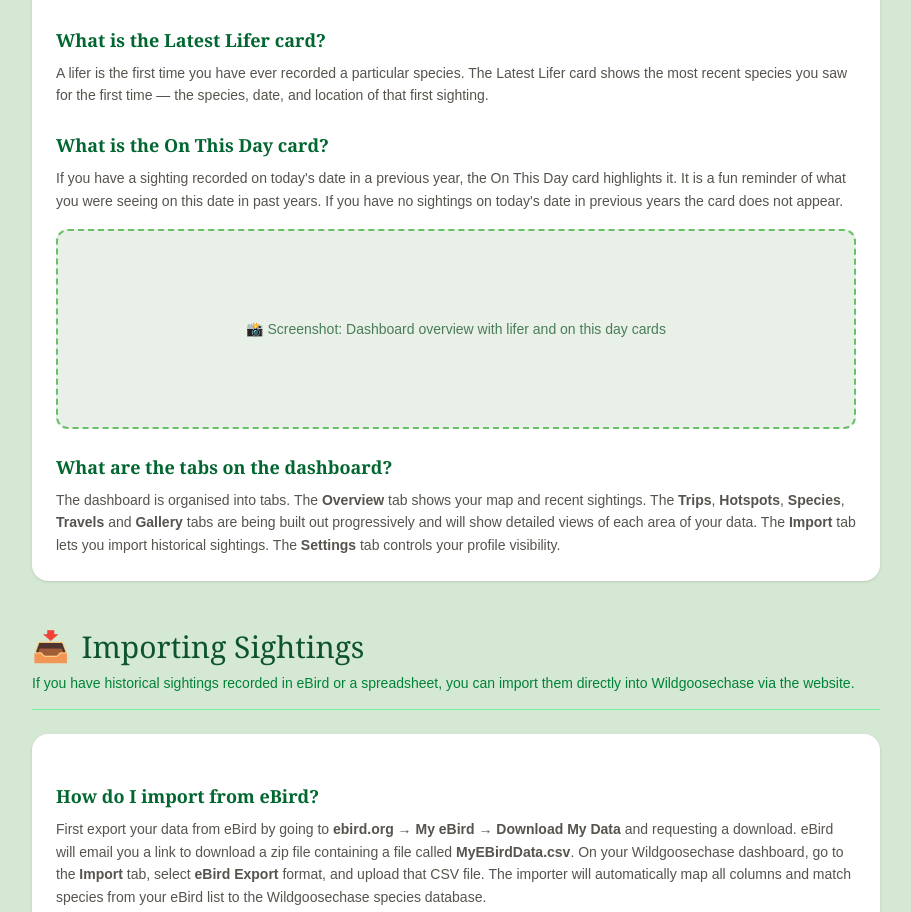
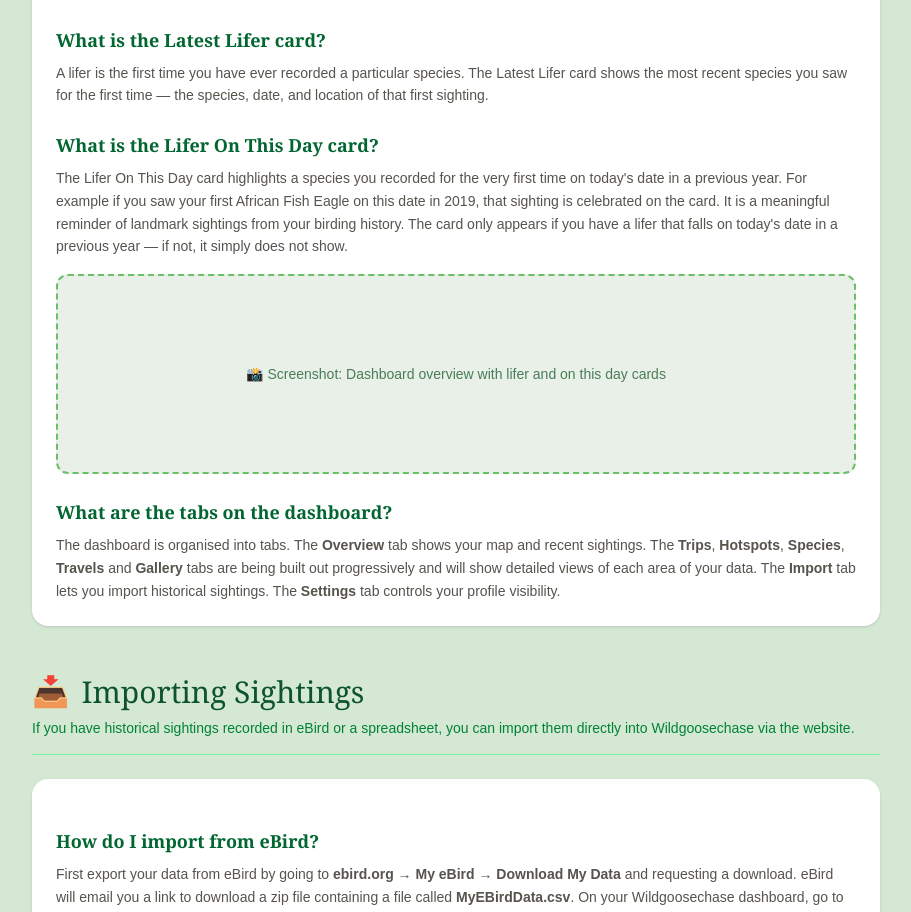
Before and after one commit to jdwildgoosechase/wildgoosechase-website, a Next.js app: page /help in a window 1280 px wide. Shown: the part 1903-2815 px from the top of the page, without its empty margins (184-1095 px from the left). Built offline with nearby package versions, Linux system fonts and the light colour scheme; no server answers.

Commit message:
Update On This Day to show lifers only, update help text

```diff
--- a/app/components/DashboardContent.tsx
+++ b/app/components/DashboardContent.tsx
@@ -326,7 +326,7 @@
                     <div className="flex-1 rounded-2xl p-3 flex items-center gap-3 border border-blue-700" style={{ backgroundColor: '#1a2a3a' }}>
                       <Thumb url={onThisDay.thumbnail_url} alt={onThisDay.common_name} emoji="📅" />
                       <div className="min-w-0">
-                        <p className="text-blue-400 text-xs font-semibold uppercase tracking-wide mb-0.5">📅 On This Day</p>
+                        <p className="text-blue-400 text.xs font-semibold uppercase tracking-wide mb-0.5">📅 Lifer On This Day</p>
                         <p className="text-white text-sm font-medium truncate">{onThisDay.common_name}</p>
                         <p className="text-green-400 text-xs italic truncate">{onThisDay.scientific_name}</p>
                         <p className="text-green-500 text-xs mt-0.5 truncate">{onThisDay.sighting_year} · {[onThisDay.province_name, onThisDay.country_name].filter(Boolean).join(', ')}</p>
--- a/app/help/page.tsx
+++ b/app/help/page.tsx
@@ -172,9 +172,9 @@
               A lifer is the first time you have ever recorded a particular species. The Latest Lifer card shows the most recent species you saw for the first time — the species, date, and location of that first sighting.
             </p>
 
-            <SubHeading>What is the On This Day card?</SubHeading>
+            <SubHeading>What is the Lifer On This Day card?</SubHeading>
             <p className="text-stone-600 text-sm leading-relaxed">
-              If you have a sighting recorded on today's date in a previous year, the On This Day card highlights it. It is a fun reminder of what you were seeing on this date in past years. If you have no sightings on today's date in previous years the card does not appear.
+              The Lifer On This Day card highlights a species you recorded for the very first time on today's date in a previous year. For example if you saw your first African Fish Eagle on this date in 2019, that sighting is celebrated on the card. It is a meaningful reminder of landmark sightings from your birding history. The card only appears if you have a lifer that falls on today's date in a previous year — if not, it simply does not show.
             </p>
             <ScreenshotPlaceholder label="Dashboard overview with lifer and on this day cards" />
 
```
